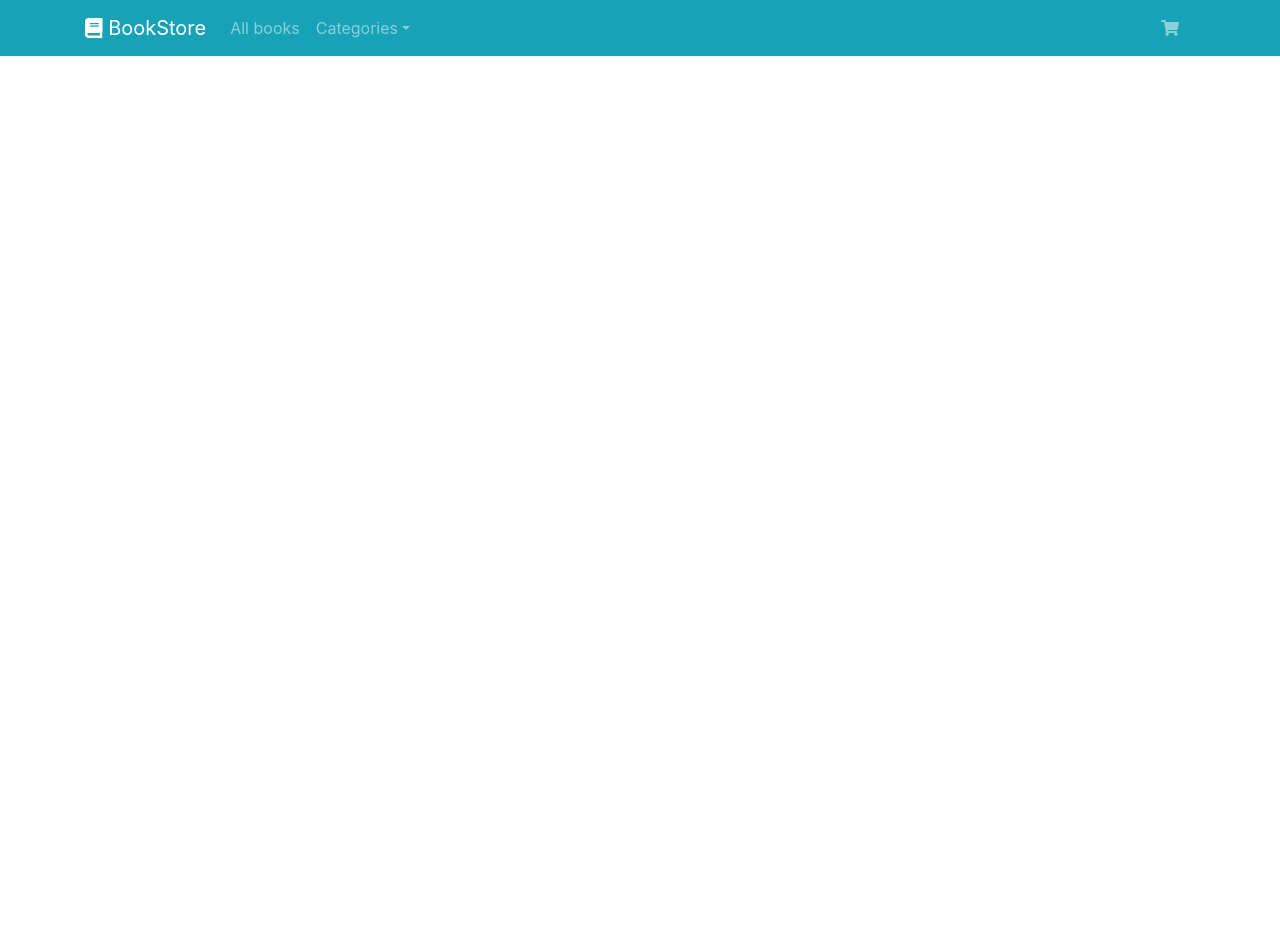
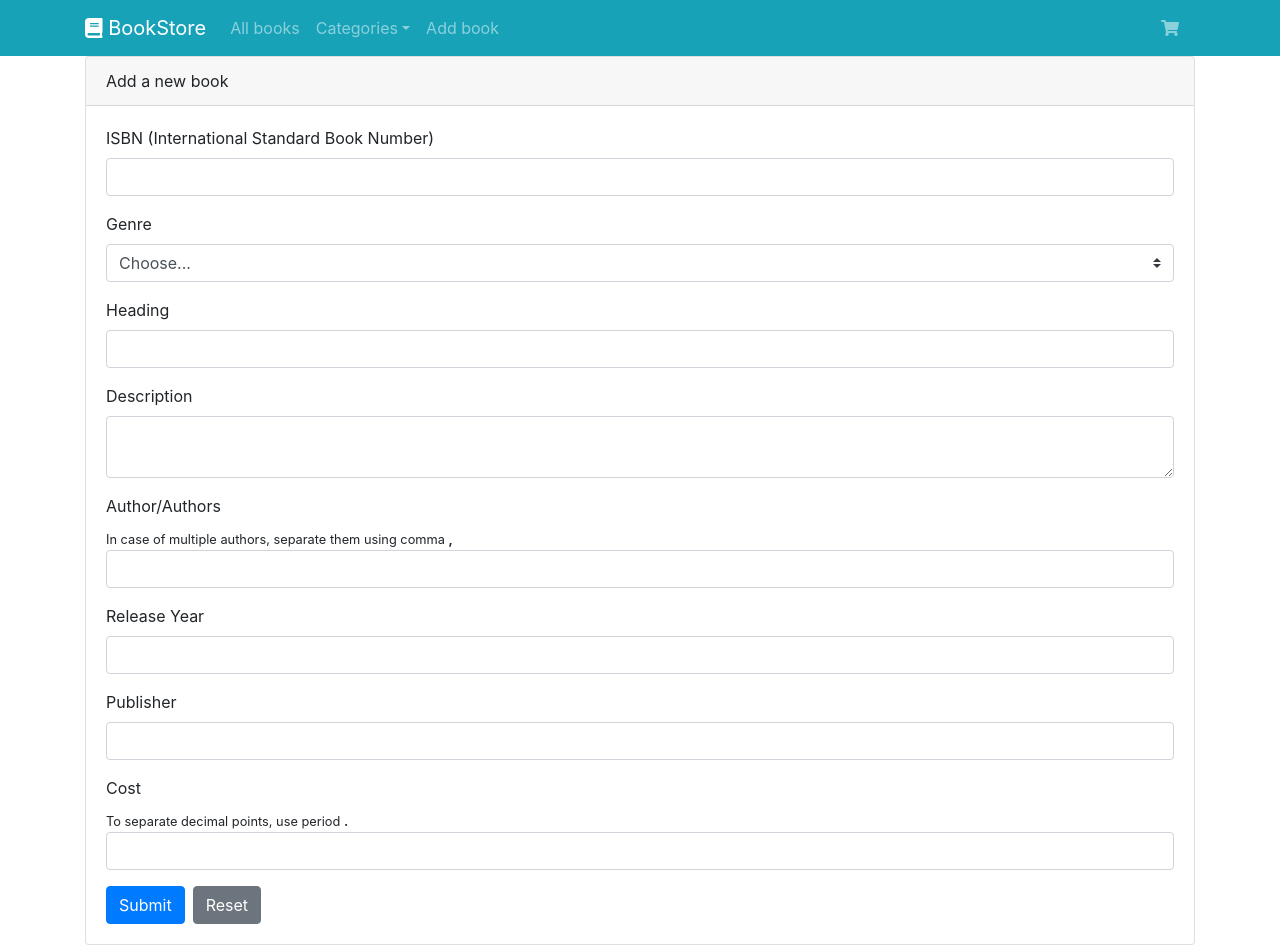
Before and after one commit to LiisMarie/BookStore-Frontend, a Vue app: page /add-book in a window 1280 px wide. Before the commit the page ends 800 px from the top, so only its background shows below. Built offline with nearby package versions, Linux system fonts and the light colour scheme.

Commit message:
#11 add vuelidate, create page and form for adding a book

```diff
--- a/package.json
+++ b/package.json
@@ -15,6 +15,7 @@
     "core-js": "^3.6.5",
     "vue": "^2.6.11",
     "vue-router": "^3.2.0",
+    "vuelidate": "^0.7.5",
     "vuex": "^3.4.0"
   },
   "devDependencies": {
--- a/src/components/common_components/Navbar.vue
+++ b/src/components/common_components/Navbar.vue
@@ -14,6 +14,7 @@
                           {{category}}
                         </b-dropdown-item>
                     </b-nav-item-dropdown>
+                  <b-nav-item href="#" @click.prevent="route_to('/add-book')">Add book</b-nav-item>
                 </b-navbar-nav>
             </b-collapse>
 
--- a/src/main.js
+++ b/src/main.js
@@ -1,6 +1,7 @@
 import "@babel/polyfill";
 import "mutationobserver-shim";
 import Vue from "vue";
+import Vuelidate from 'vuelidate';
 import "./plugins/bootstrap-vue";
 import App from "./App.vue";
 import router from "./router";
@@ -12,6 +13,8 @@ import { FontAwesomeIcon } from '@fortawesome/vue-fontawesome';
 
 library.add(faShoppingCart, faBook, faCartPlus, faInfo, faPlus, faMinus, faTrash, faUser);
 
+Vue.use(Vuelidate)
+
 Vue.component('font-awesome-icon', FontAwesomeIcon);
 
 Vue.config.productionTip = false;
--- a/src/mixins/backMixin.js
+++ b/src/mixins/backMixin.js
@@ -64,6 +64,11 @@ Vue.mixin({
                 this.cart.pop();
             }
         },
+        addBook() {
+          // todo add to real back
+          console.log("adding book");
+          alert("Form submitted!");
+        },
         replaceSpaceWithUnderscore(strToReplace) {
             return strToReplace.replaceAll(" ", "_");
         },
--- a/src/router/index.js
+++ b/src/router/index.js
@@ -34,6 +34,12 @@ const routes = [
     name: "Checkout",
     component: () =>
         import("../views/Checkout.vue")
+  },
+  {
+    path: "/add-book",
+    name: "Add book",
+    component: () =>
+        import("../views/AddBook.vue")
   }
 ];
 
--- /dev/null
+++ b/src/views/AddBook.vue
@@ -0,0 +1,244 @@
+<template>
+  <b-container>
+
+    <b-card header="Add a new book">
+      <b-form @submit.stop.prevent="onSubmit">
+        <!-- isbn -->
+        <b-form-group id="input-group-isbn" label="ISBN (International Standard Book Number)" label-for="input-isbn">
+          <b-form-input
+              id="input-isbn"
+              name="input-isbn"
+              v-model="$v.form.isbn.$model"
+              :state="validateState('isbn')"
+              aria-describedby="input-isbn-live-feedback"
+          ></b-form-input>
+
+          <b-form-invalid-feedback
+              id="input-isbn-live-feedback"
+          >This is a required field and must be exactly 13 digits.</b-form-invalid-feedback>
+        </b-form-group>
+
+        <!-- genre -->
+        <b-form-group id="input-group-genre" label="Genre" label-for="input-genre">
+          <b-form-select
+              id="input-genre"
+              name="input-genre"
+              v-model="$v.form.genre.$model"
+              :options="genres"
+              :state="validateState('genre')"
+              aria-describedby="input-genre-live-feedback"
+          ></b-form-select>
+
+          <b-form-invalid-feedback id="input-genre-live-feedback">This is a required field.</b-form-invalid-feedback>
+        </b-form-group>
+
+        <!-- heading -->
+        <b-form-group id="input-group-heading" label="Heading" label-for="input-heading">
+          <b-form-input
+              id="input-heading"
+              name="input-heading"
+              v-model="$v.form.heading.$model"
+              :state="validateState('heading')"
+              aria-describedby="input-heading-live-feedback"
+          ></b-form-input>
+
+          <b-form-invalid-feedback
+              id="input-heading-live-feedback"
+          >This is a required field.</b-form-invalid-feedback>
+        </b-form-group>
+
+        <!-- description -->
+        <b-form-group id="input-group-description" label="Description" label-for="input-description">
+          <b-form-textarea
+              id="input-description"
+              name="input-description"
+              v-model="$v.form.description.$model"
+              :state="validateState('description')"
+              aria-describedby="input-description-live-feedback"
+          ></b-form-textarea>
+
+          <b-form-invalid-feedback
+              id="input-description-live-feedback"
+          >This is a required field.</b-form-invalid-feedback>
+        </b-form-group>
+
+        <!-- author -->
+        <b-form-group id="input-group-author" label="Author/Authors" label-for="input-author">
+          <small>In case of multiple authors, separate them using comma <b>,</b></small>
+          <b-form-input
+              id="input-author"
+              name="input-author"
+              v-model="$v.form.author.$model"
+              :state="validateState('author')"
+              aria-describedby="input-author-live-feedback"
+          ></b-form-input>
+
+          <b-form-invalid-feedback
+              id="input-author-live-feedback"
+          >This is a required field. Use comma for separation.</b-form-invalid-feedback>
+        </b-form-group>
+
+        <!-- releaseYear -->
+        <b-form-group id="input-group-releaseYear" label="Release Year" label-for="input-releaseYear">
+          <b-form-input
+              id="input-releaseYear"
+              name="input-releaseYear"
+              v-model="$v.form.releaseYear.$model"
+              :state="validateState('releaseYear')"
+              aria-describedby="input-releaseYear-live-feedback"
+          ></b-form-input>
+
+          <b-form-invalid-feedback
+              id="input-releaseYear-live-feedback"
+          >This is a required field and must be exactly 4 digits.</b-form-invalid-feedback>
+        </b-form-group>
+
+        <!-- publisher -->
+        <b-form-group id="input-group-publisher" label="Publisher" label-for="input-publisher">
+          <b-form-input
+              id="input-publisher"
+              name="input-publisher"
+              v-model="$v.form.publisher.$model"
+              :state="validateState('publisher')"
+              aria-describedby="input-publisher-live-feedback"
+          ></b-form-input>
+
+          <b-form-invalid-feedback
+              id="input-publisher-live-feedback"
+          >This is a required field.</b-form-invalid-feedback>
+        </b-form-group>
+
+        <!-- cost -->
+        <b-form-group id="input-group-cost" label="Cost" label-for="input-cost">
+          <small>To separate decimal points, use period <b>.</b></small>
+          <b-form-input
+              id="input-cost"
+              name="input-cost"
+              v-model="$v.form.cost.$model"
+              :state="validateState('cost')"
+              aria-describedby="input-cost-live-feedback"
+          ></b-form-input>
+
+          <b-form-invalid-feedback
+              id="input-cost-live-feedback"
+          >This is a required field and must be only numeric. Use period for decimal points.</b-form-invalid-feedback>
+        </b-form-group>
+
+        <!-- image -->
+        <!-- DOTO -->
+
+        <b-button type="submit" variant="primary">Submit</b-button>
+        <b-button class="ml-2" @click="resetForm()">Reset</b-button>
+      </b-form>
+    </b-card>
+  </b-container>
+</template>
+
+<script>
+import { validationMixin } from "vuelidate";
+import { required, minLength, maxLength, numeric } from "vuelidate/lib/validators";
+
+export default {
+  name: 'AddBook',
+  mixins: [validationMixin],
+  data() {
+    return {
+      genres: [],
+      form: {
+        isbn: null,
+        heading: null,
+        releaseYear: null,
+        publisher: null,
+        author: null,
+        genre: null,
+        description: null,
+        cost: null,
+        image: null,
+      }
+    };
+  },
+  validations: {
+    form: {
+      isbn: {
+        required,
+        minLength: minLength(13),
+        maxLength: maxLength(13),
+        numeric: numeric
+      },
+      heading: {
+        required,
+        minLength: minLength(1)
+      },
+      releaseYear: {
+        required,
+        minLength: minLength(4),
+        maxLength: maxLength(4),
+        numeric: numeric
+      },
+      publisher: {
+        required,
+        minLength: minLength(1)
+      },
+      author: {
+        required,
+        minLength: minLength(1),
+        containsOnlyLettersAndCommas(author) {
+          if (author != null) {
+            return !/[^a-zA-Z]/.test(author.replaceAll(",", "").replaceAll(" ", ""));
+          }
+          return false;
+        }
+      },
+      genre: {
+        required
+      },
+      description: {
+        required
+      },
+      cost: {
+        required,
+        containsNumbersAndTwoDecimalPoints(cost) {
+          return /^\d+(\.\d{1,2})?$/.test(cost);
+        }
+      }
+    }
+  },
+  created() {
+    this.genres.push({ value: null, text: "Choose..." });
+    const categories = this.getCategories();
+    var category;
+
+    for (category of categories) {
+      this.genres.push({ value: category, text: category });
+    }
+  },
+  methods: {
+    validateState(name) {
+      const { $dirty, $error } = this.$v.form[name];
+      return $dirty ? !$error : null;
+    },
+    resetForm() {
+      this.form = {
+        name: null,
+        food: null
+      };
+
+      this.$nextTick(() => {
+        this.$v.$reset();
+      });
+    },
+    onSubmit() {
+      this.$v.form.$touch();
+      if (this.$v.form.$anyError) {
+        return;
+      }
+
+      this.addBook();
+    }
+  }
+}
+</script>
+
+<style scoped>
+
+</style>
```
Also changed, not shown: 1 other file (tests, documents, lock files or other folders).
